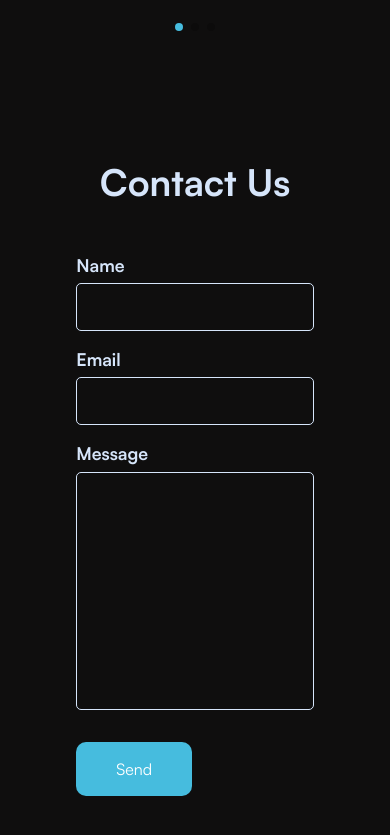
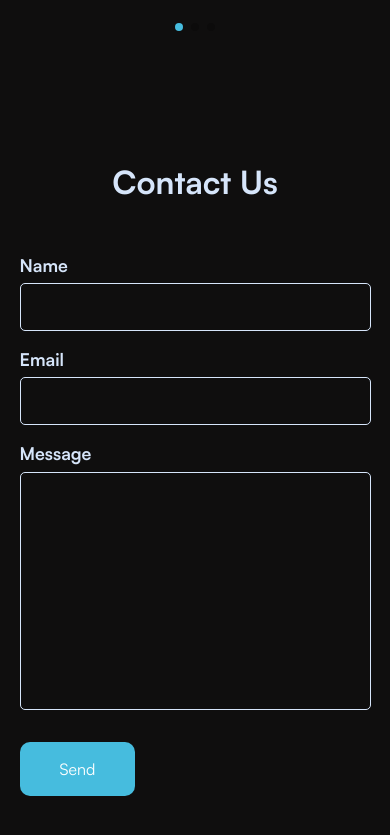
Before and after one commit to Iretoms/bunda-website, a React (Create React App) app: page / in a window 390 px wide. Shown: the part 3073-3908 px from the top of the page. Built offline with nearby package versions, Linux system fonts and the light colour scheme.

Commit message:
contact us responsiveness

```diff
--- a/src/components/ContactUs.jsx
+++ b/src/components/ContactUs.jsx
@@ -63,6 +63,13 @@ const Container = styled.div`
     font-size: 2.3rem;
     padding-bottom: 3rem;
   }
+
+  @media screen and (max-width: 40rem) {
+    width: 90%;
+    .head {
+      font-size: 2rem;
+    }
+  }
 `;
 
 const FormContainer = styled(motion.article)`
@@ -111,11 +118,15 @@ const FormContainer = styled(motion.article)`
       font-family: inherit;
       border: none;
       border-radius: 10px;
-        background-color: ${props => props.theme.blue};
+      background-color: ${(props) => props.theme.blue};
       color: #fff;
       padding: 1rem 2.5rem;
     }
   }
+
+  @media screen and (max-width: 40rem) {
+    width: 100%;
+  }
 `;
 
 export default ContactUs;
```
Lines whose indentation alone changed are shown as unchanged.
